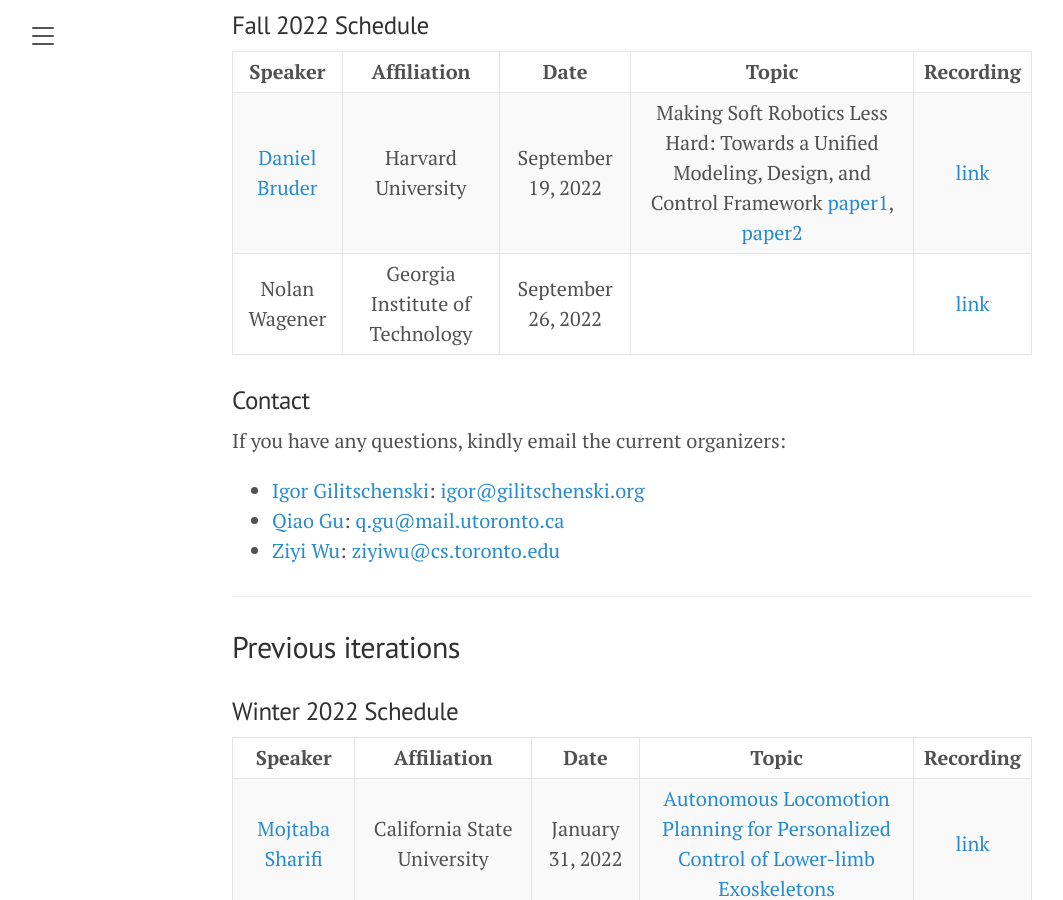
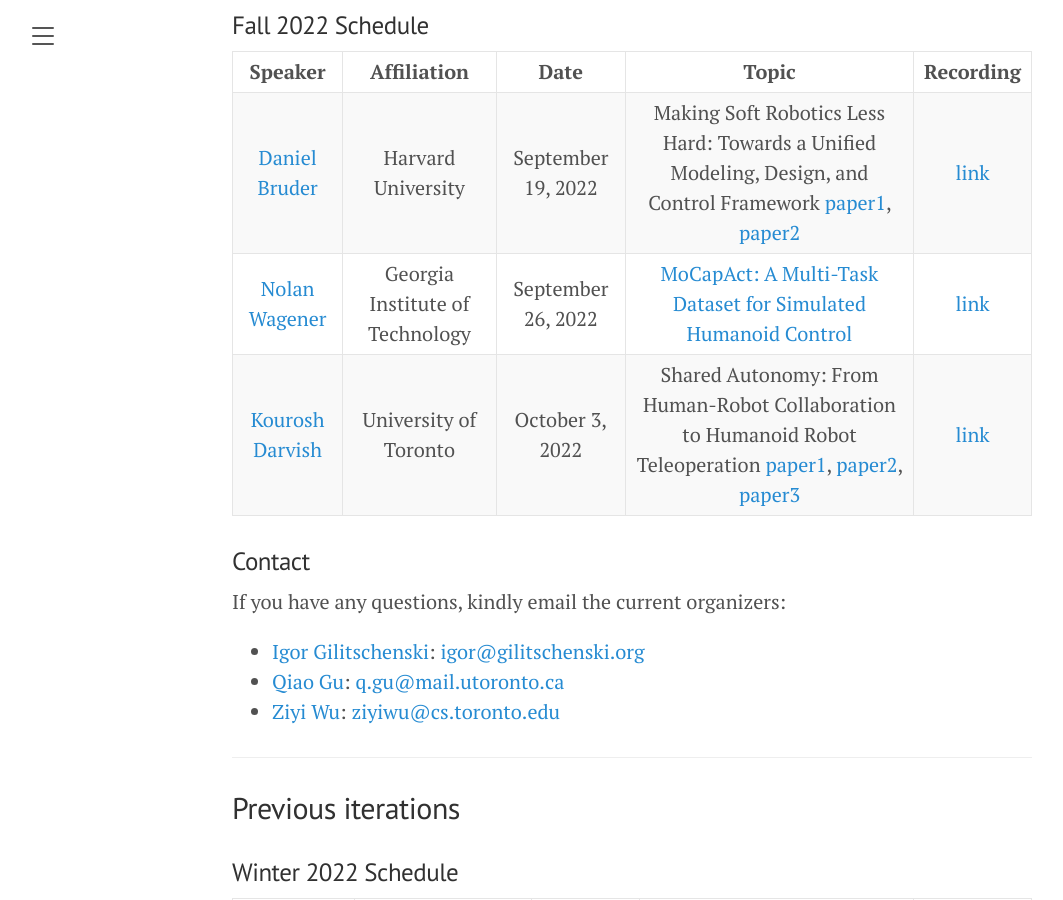
Before and after one commit to uoft-cs-robotics/toronto-air, a Jekyll site: the page built from index.md, in a window 1280 px wide and 900 px high, scrolled down 1014 px. Shown: the whole window, without its empty margins (8-1071 px from the left). Built offline with Jekyll 4.4.1, drawn with Linux system fonts in a browser that asks for light colours; our own code applies the rules of GitHub Pages for plain Markdown files.

Commit message:
Add Kourosh

```diff
--- a/index.md
+++ b/index.md
@@ -57,7 +57,8 @@ Past talks are also available on our [YouTube Channel](https://www.youtube.com/c
 | Speaker      | Affiliation | Date      | Topic |    Recording     |
 | :----:       |    :----:   |        :----: |     :----: |       :----: |
 |[Daniel Bruder](https://danielbruder.com/)| Harvard University | September 19, 2022| Making Soft Robotics Less Hard: Towards a Unified Modeling, Design, and Control Framework [paper1](https://ieeexplore.ieee.org/document/9277915), [paper2](https://arxiv.org/abs/2002.01407) | [link]() |
-| Nolan Wagener | Georgia Institute of Technology | September 26, 2022| []() | [link]() |
+|[Nolan Wagener](https://scholar.google.com/citations?user=SgGIYH0AAAAJ&hl=en)| Georgia Institute of Technology | September 26, 2022| [MoCapAct: A Multi-Task Dataset for Simulated Humanoid Control](https://arxiv.org/abs/2208.07363) | [link]() |
+|[Kourosh Darvish](https://kouroshd.github.io/)| University of Toronto | October 3, 2022| Shared Autonomy: From Human-Robot Collaboration to Humanoid Robot Teleoperation [paper1](https://ieeexplore.ieee.org/abstract/document/9257394), [paper2](https://ieeexplore.ieee.org/document/9035059), [paper3](https://arxiv.org/abs/2203.06972) | [link]() |
 
 
 ### Contact
```
